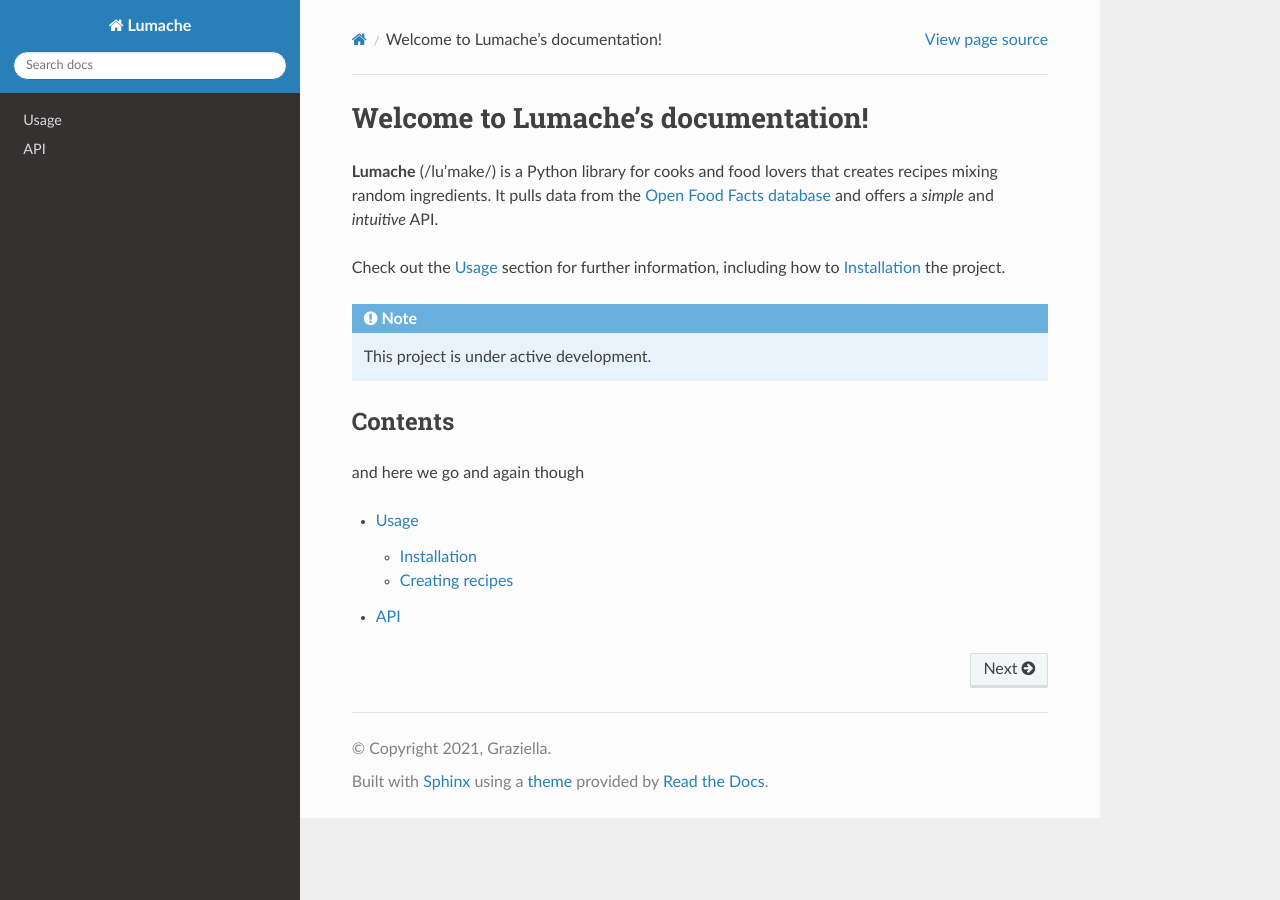
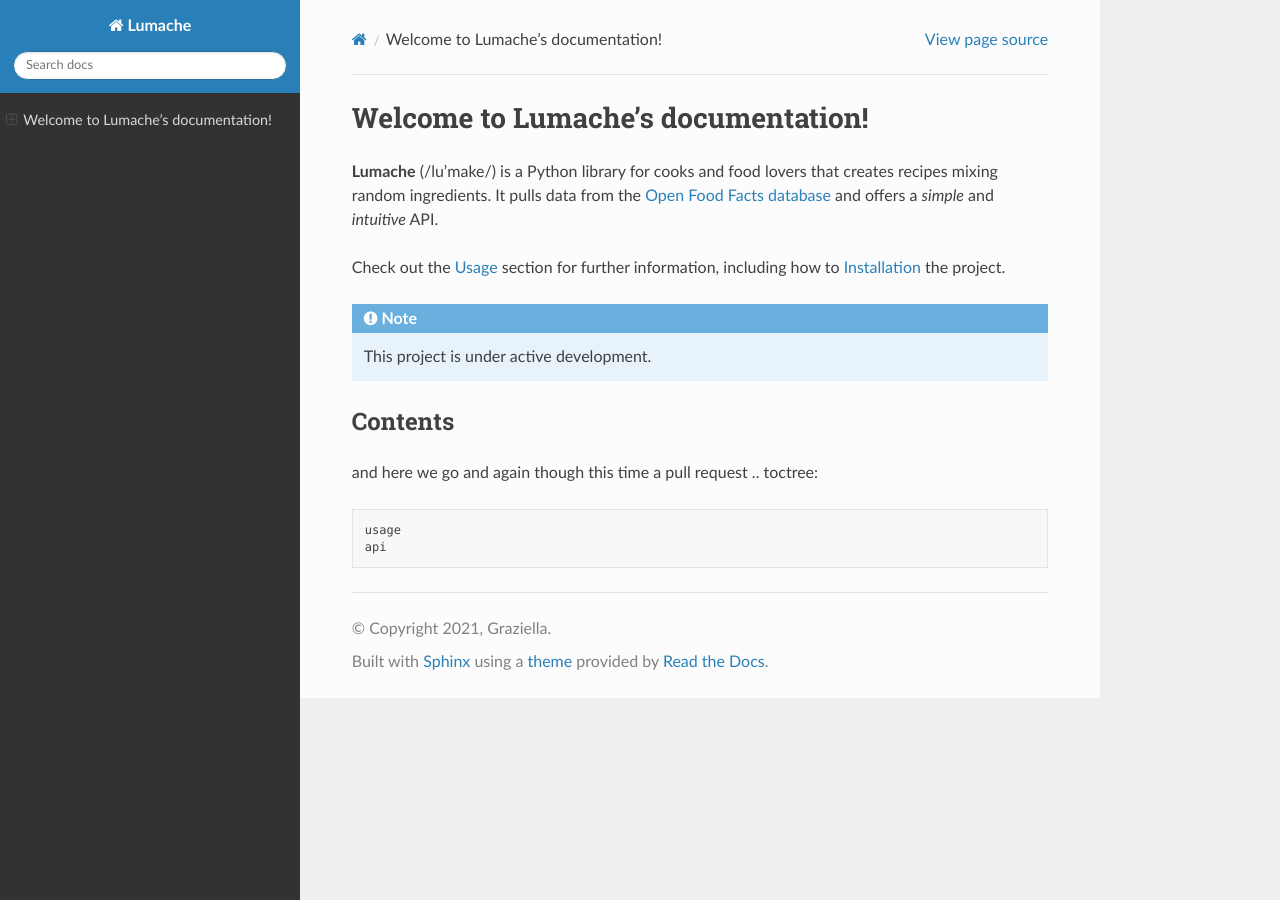
Before and after one commit to Welxi/readthedocs-tutorial-, a Sphinx documentation site: the page built from docs/source/index.rst, in a window 1280 px wide. Built offline with Sphinx 7.4.7 and the Read the Docs theme 3.1.0, drawn with Linux system fonts in a browser that asks for light colours.

Commit message:
Update index.rst

```diff
--- a/docs/source/index.rst
+++ b/docs/source/index.rst
@@ -17,7 +17,7 @@ Contents
 --------
 and here we go
 and again though
-
+this time a pull request
 .. toctree::
 
    usage
```
